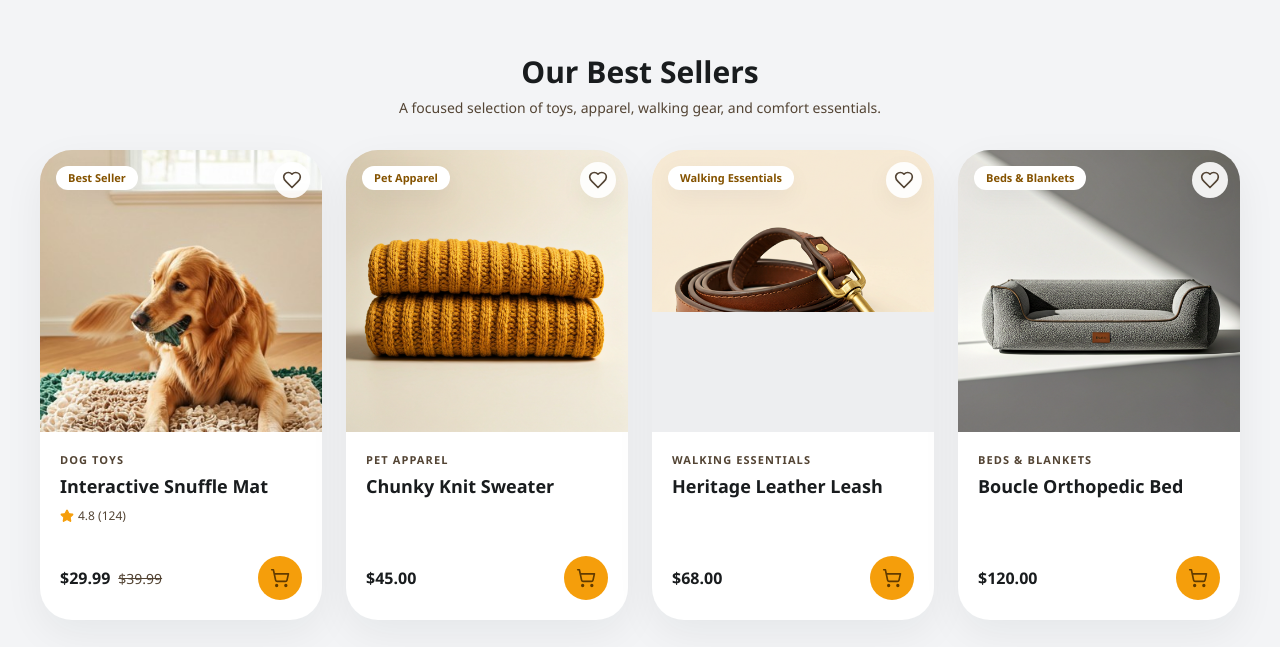
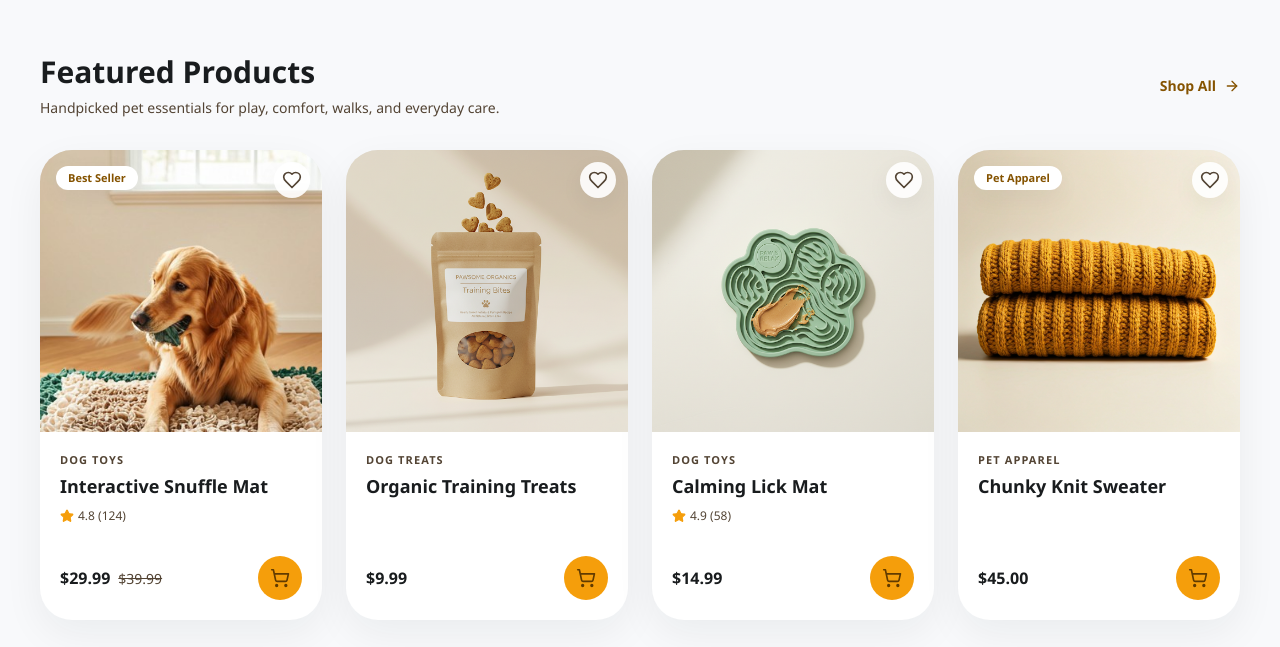
Before and after one commit to Wilson-zhi/LuckClaws, a Next.js app: page / in a window 1280 px wide. Shown: the part 1993-2640 px from the top of the page. Built offline with nearby package versions, Linux system fonts and the light colour scheme; no server answers; the database is empty.

Commit message:
Connect homepage product sections

```diff
--- a/src/app/page.tsx
+++ b/src/app/page.tsx
@@ -57,7 +57,7 @@ const valueHighlights = [
 ];
 
 export default async function HomePage() {
-  const { featuredProduct, bestSellers, newArrivals } = await getPublicHomepageProducts();
+  const { featuredProduct, featuredProducts, bestSellers, newArrivals } = await getPublicHomepageProducts();
   const organizationStructuredData = {
     "@context": "https://schema.org",
     "@type": "Organization",
@@ -74,6 +74,7 @@ export default async function HomePage() {
         dangerouslySetInnerHTML={{ __html: JSON.stringify(organizationStructuredData) }}
       />
       <ViewItemListTracker products={[featuredProduct]} itemListName="Homepage Featured Product" />
+      <ViewItemListTracker products={featuredProducts} itemListName="Homepage Featured Products" />
       <ViewItemListTracker products={bestSellers} itemListName="Homepage Best Sellers" />
       <ViewItemListTracker products={newArrivals} itemListName="Homepage New Arrivals" />
       <section className="section-shell grid min-h-[620px] items-center gap-10 py-10 md:grid-cols-2 md:py-16">
@@ -150,6 +151,25 @@ export default async function HomePage() {
       </section>
 
       <HomeFeaturedProduct product={featuredProduct} />
+
+      <section className="section-shell py-14 md:py-20">
+        <div className="mb-8 flex items-center justify-between gap-4">
+          <div>
+            <h2 className="font-heading text-3xl font-bold">Featured Products</h2>
+            <p className="mt-2 text-sm text-on-surface-variant">
+              Handpicked pet essentials for play, comfort, walks, and everyday care.
+            </p>
+          </div>
+          <Link href="/collections" className="hidden items-center gap-2 text-sm font-semibold text-primary md:flex">
+            Shop All <ArrowRight aria-hidden className="h-4 w-4" />
+          </Link>
+        </div>
+        <div className="grid grid-cols-2 gap-4 md:grid-cols-4 md:gap-6">
+          {featuredProducts.map((product) => (
+            <ProductCard key={product.id} product={product} itemListName="Homepage Featured Products" />
+          ))}
+        </div>
+      </section>
 
       <section className="bg-surface-container-low py-14 md:py-20">
         <div className="section-shell">
--- a/src/lib/public-product-data.ts
+++ b/src/lib/public-product-data.ts
@@ -637,6 +637,10 @@ function fillSelection(selectedProducts: Product[], catalogProducts: Product[],
   return [...selectedProducts, ...fillProducts].slice(0, limit);
 }
 
+function homepageSectionProducts(sectionProducts: Product[], fallbackProducts: Product[], limit: number) {
+  return (sectionProducts.length > 0 ? sectionProducts : fallbackProducts).slice(0, limit);
+}
+
 export async function getPublicProducts() {
   const supabaseProducts = await fetchSupabaseActiveProducts();
 
@@ -696,8 +700,9 @@ export async function getPublicHomepageProducts() {
   );
   const bestSellerProducts = catalogProducts.filter((product) => product.homepageSection === "best_seller");
   const newArrivalProducts = catalogProducts.filter((product) => product.homepageSection === "new_arrivals");
+  const featuredSectionProducts = homepageSectionProducts(featuredProducts, catalogProducts, staticBestSellers.length);
   const featuredProduct =
-    featuredProducts[0] ??
+    featuredSectionProducts[0] ??
     catalogProducts.find((product) => product.slug === staticMainProduct.slug) ??
     (await getPublicProductBySlug(staticMainProduct.slug)) ??
     catalogProducts[0] ??
@@ -705,14 +710,9 @@ export async function getPublicHomepageProducts() {
 
   return {
     featuredProduct,
-    bestSellers:
-      bestSellerProducts.length > 0
-        ? fillSelection(bestSellerProducts, catalogProducts, staticBestSellers.length)
-        : pickPublicProductsByStaticProducts(staticBestSellers, catalogProducts, staticBestSellers.length),
-    newArrivals:
-      newArrivalProducts.length > 0
-        ? fillSelection(newArrivalProducts, catalogProducts, staticNewArrivals.length)
-        : pickPublicProductsByStaticProducts(staticNewArrivals, catalogProducts, staticNewArrivals.length)
+    featuredProducts: featuredSectionProducts,
+    bestSellers: homepageSectionProducts(bestSellerProducts, catalogProducts, staticBestSellers.length),
+    newArrivals: homepageSectionProducts(newArrivalProducts, catalogProducts, staticNewArrivals.length)
   };
 }
 
```
